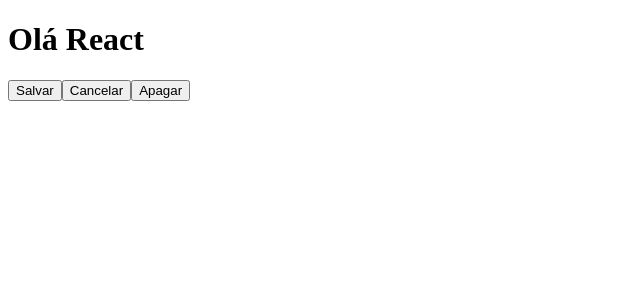
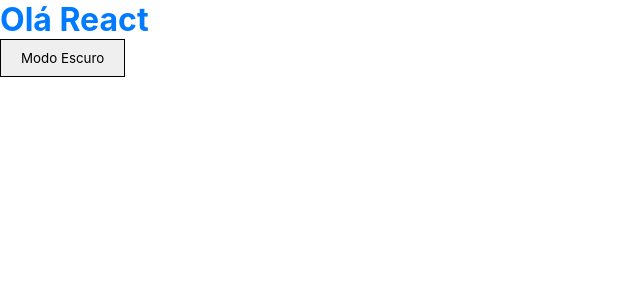
Before and after one commit to philippewanuty/React, a React (Create React App) app in the folder dio/: page / in a window 1280 px wide. Shown: the top 300 px of the page, without its empty margins (0-640 px from the left). Built offline with nearby package versions, Linux system fonts and the light colour scheme.

Commit message:
Aprendendo sobre hooks e Darkmode

```diff
--- a/dio/public/index.html
+++ b/dio/public/index.html
@@ -1,5 +1,5 @@
 <!DOCTYPE html>
-<html lang="en">
+<html lang="pt-BR">
 	<head>
 		<meta charset="utf-8" />
 		<meta
--- a/dio/src/App.jsx
+++ /dev/null
@@ -1,17 +0,0 @@
-import { Button } from "./Components/Button";
-
-
-
-
-function App() {
-  return (
-			<div className="App">
-				<h1>Olá React</h1>
-				<Button title="Salvar" />
-				<Button title="Cancelar" />
-				<Button title="Apagar" />
-			</div>
-		);
-}
-
-export default App;
--- a/dio/src/Components/Button/index.jsx
+++ b/dio/src/Components/Button/index.jsx
@@ -1,11 +1,11 @@
 import { MyButton } from './styles';
 
-export function Button({title}) {
+export function ThemeButton({ title, onClick }) {
 	return (
 		<>
-			<MyButton>
-			{title}
+			<MyButton onClick={onClick}>
+				{title}
 			</MyButton>
 		</>
 	);
-};
+}
--- a/dio/src/Components/Button/styles.js
+++ b/dio/src/Components/Button/styles.js
@@ -3,5 +3,7 @@
 
 export const MyButton = styled.button`
 
-
+	border: 1px solid;
+	padding: 10px 20px;
+	cursor: pointer;
 `;
--- /dev/null
+++ b/dio/src/Pages/home/App.jsx
@@ -0,0 +1,30 @@
+
+import { ThemeButton } from '../../Components/Button';
+import { useDarkMode}  from '../../styles/DarkModeProvider';
+import { Container } from './styles';
+
+
+
+
+
+
+
+function App() {
+
+	const { isDarkMode, toggleDarkMode } = useDarkMode();
+
+	return (
+
+				<Container>
+					<div className='App'>
+						<h1>Olá React</h1>
+						<ThemeButton
+							title={isDarkMode ? 'Modo Claro' : 'Modo Escuro'}
+							onClick={toggleDarkMode}
+						/>
+					</div>
+				</Container>
+	);
+}
+
+export default App;
--- /dev/null
+++ b/dio/src/Pages/home/styles.js
@@ -0,0 +1,10 @@
+import styled from 'styled-components';
+
+export const Container = styled.div`
+
+background-color: ${({ theme }) => theme.COLORS.BACKGROUND};
+color: ${({ theme }) => theme.COLORS.PRIMARY};
+
+width: 100%;
+height: 100vh;
+`;
--- a/dio/src/index.js
+++ b/dio/src/index.js
@@ -1,11 +1,22 @@
-import React from 'react';
+import React, { useState } from 'react';
 import ReactDOM from 'react-dom/client';
-import App from './App';
+import theme from './styles/theme';
+import GlobalStyles from './styles/Global';
+import { ThemeProvider } from 'styled-components';
+import App from './Pages/home/App';
+import { DarkModeProvider } from './styles/DarkModeProvider';
+
+
+
+
 
 
 const root = ReactDOM.createRoot(document.getElementById('root'));
 root.render(
-  <React.StrictMode>
-    <App />
-  </React.StrictMode>
+	<React.StrictMode>
+		<DarkModeProvider>
+			<GlobalStyles />
+        <App />
+    </DarkModeProvider>
+	</React.StrictMode>
 );
--- /dev/null
+++ b/dio/src/styles/DarkModeProvider.js
@@ -0,0 +1,22 @@
+
+import { createContext, useState, useContext } from 'react';
+import { ThemeProvider } from 'styled-components';
+import theme from './theme';
+
+export const DarkModeContext = createContext();
+
+export const DarkModeProvider = ({ children }) => {
+	const [isDarkMode, setIsDarkMode] = useState(false);
+
+	const toggleDarkMode = () => {
+		setIsDarkMode((prevMode) => !prevMode);
+	};
+
+	return (
+		<DarkModeContext.Provider value={{ isDarkMode, toggleDarkMode }}>
+			<ThemeProvider theme={isDarkMode ? theme.dark : theme.light}>{children}</ThemeProvider>
+		</DarkModeContext.Provider>
+	);
+};
+
+export const useDarkMode = () => useContext(DarkModeContext);
--- /dev/null
+++ b/dio/src/styles/Global.js
@@ -0,0 +1,19 @@
+import { createGlobalStyle } from 'styled-components';
+
+export default createGlobalStyle`
+  * {
+    font-family: 'Inter', sans-serif;
+    margin: 0;
+    padding: 0;
+    box-sizing: border-box;
+  }
+
+  body {
+    width: 100%;
+    height: 100vh;
+
+    background-size: cover;
+    background-position: center;
+
+  }
+`;
--- /dev/null
+++ b/dio/src/styles/theme.js
@@ -0,0 +1,20 @@
+const theme = {
+  light: {
+    COLORS: {
+      BACKGROUND: '#FFFFFF',
+      TEXT: '#333333',
+      PRIMARY: '#007bff',
+      // Adicione outras cores para o modo claro conforme necessário
+    },
+  },
+  dark: {
+    COLORS: {
+      BACKGROUND: '#232129',
+      TEXT: '#FFFFFF',
+      PRIMARY: '#17a2b8',
+      // Adicione outras cores para o modo escuro conforme necessário
+    },
+  },
+};
+
+export default theme;
```
Also changed, not shown: 2 other files (tests, documents, lock files or other folders).
